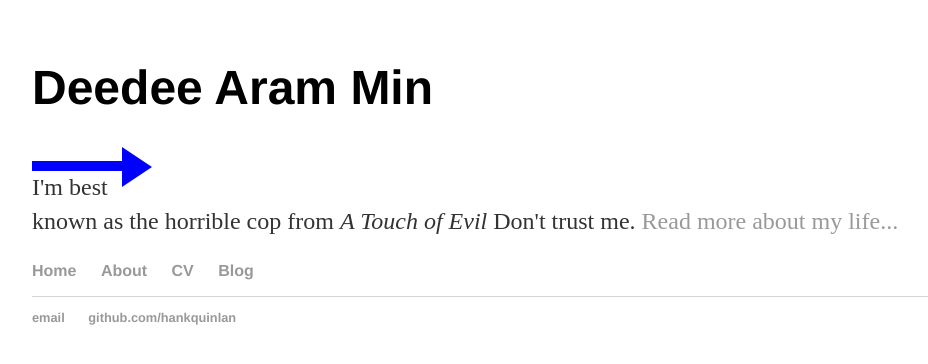
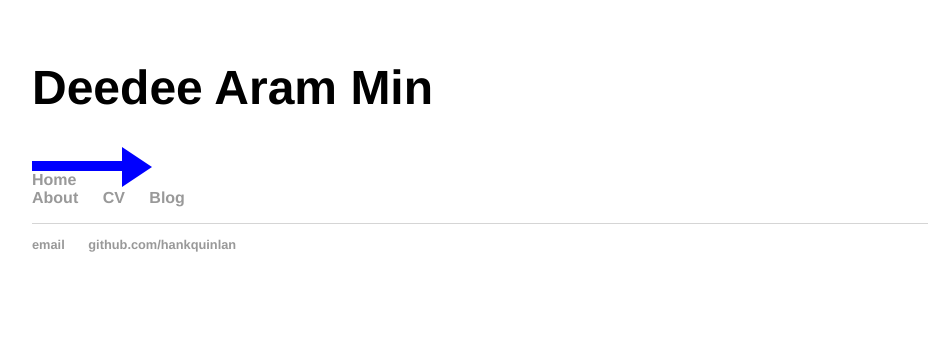
Before and after one commit to mindeed/mindeed.github.io, a Jekyll site: the page built from index.html, in a window 1280 px wide. Shown: the top 364 px of the page, without its empty margins (160-1088 px from the left). Built offline with Jekyll 4.4.1, drawn with Linux system fonts in a browser that asks for light colours.

Commit message:
Update index.html

```diff
--- a/index.html
+++ b/index.html
@@ -8,5 +8,5 @@ title: Deedee Aram Min
   <div class="line"></div>
   <div class="point"></div>
 </div>
-	<p>I'm best known as the horrible cop from <em>A Touch of Evil</em> Don't trust me. <a href="/about">Read more about my life...</a></p>
+	<!--<p>I'm best known as the horrible cop from <em>A Touch of Evil</em> Don't trust me. <a href="/about">Read more about my life...</a></p>-->
 </div><!-- /.blurb -->
```
